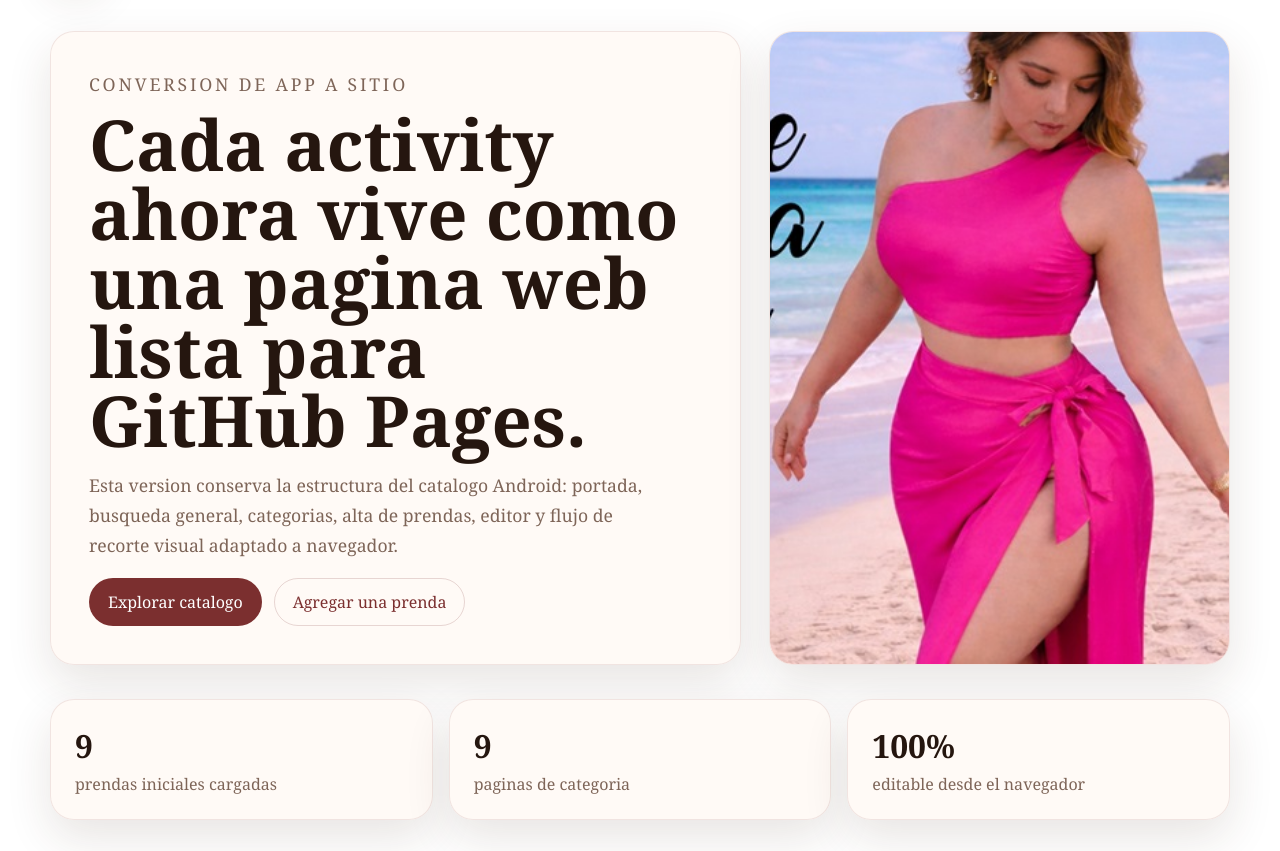
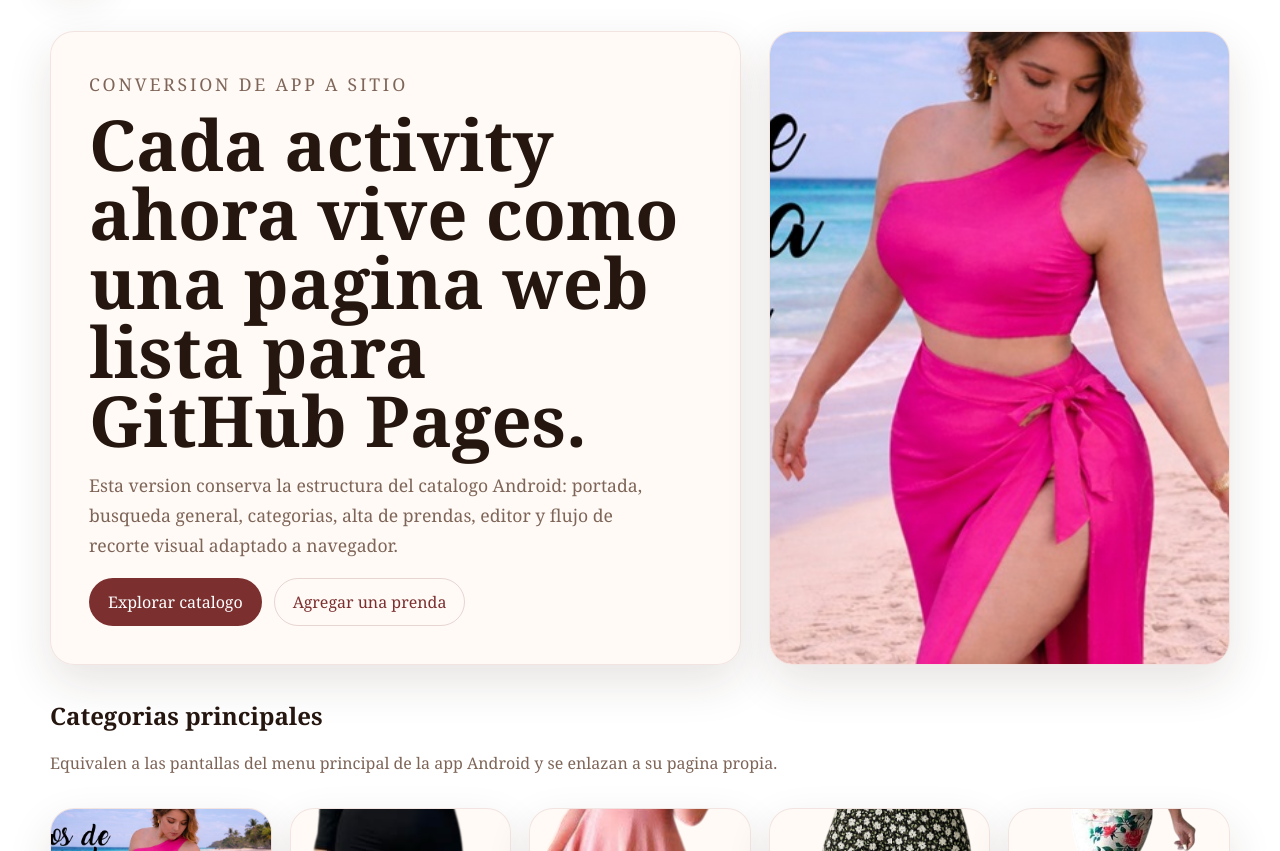
Before and after one commit to appFactory230889/CatlogoDistribuidoresCarols, a plain HTML site: page docs/index.html in a window 1280 px wide. Shown: the part 92-943 px from the top of the page. Drawn offline with Linux system fonts and the light colour scheme.

Commit message:
limpieza en pagina principal

```diff
--- a/docs/assets/js/app.js
+++ b/docs/assets/js/app.js
@@ -107,12 +107,6 @@ function initHomePage(items) {
   const featuredGrid = document.querySelector("[data-featured-grid]");
   if (categoryGrid) categoryGrid.innerHTML = CATEGORY_INFO.map(createCategoryCard).join("");
   if (featuredGrid) renderCatalog(featuredGrid, items.slice(0, 4));
-  const totalItems = document.querySelector("[data-total-items]");
-  const totalCategories = document.querySelector("[data-total-categories]");
-  const totalEditable = document.querySelector("[data-total-editable]");
-  if (totalItems) totalItems.textContent = String(items.length);
-  if (totalCategories) totalCategories.textContent = String(CATEGORY_INFO.length);
-  if (totalEditable) totalEditable.textContent = "100%";
 }
 
 function initCategoryPage(items, categoryName) {
--- a/docs/index.html
+++ b/docs/index.html
@@ -33,11 +33,6 @@
       </div>
       <div class="hero-media"><img src="assets/img/temporada.jpg" alt="Temporada"></div>
     </section>
-    <section class="stats">
-      <article class="panel"><strong data-total-items>0</strong><span>prendas iniciales cargadas</span></article>
-      <article class="panel"><strong data-total-categories>0</strong><span>paginas de categoria</span></article>
-      <article class="panel"><strong data-total-editable>0</strong><span>editable desde el navegador</span></article>
-    </section>
     <section>
       <div class="section-heading"><div><h2>Categorias principales</h2><p>Equivalen a las pantallas del menu principal de la app Android y se enlazan a su pagina propia.</p></div></div>
       <div class="category-grid" data-category-grid></div>
```
